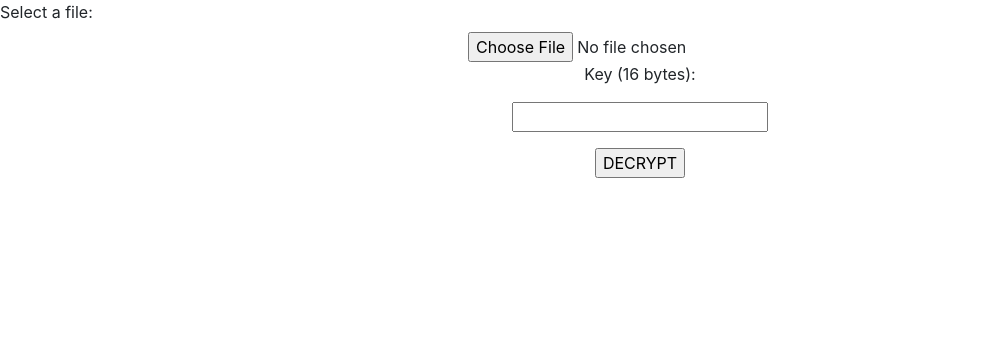
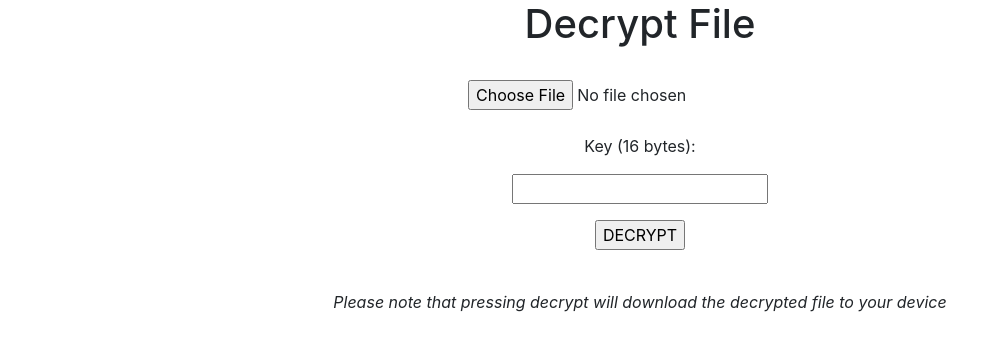
Before and after one commit to preyes1/Encryptfy, a Flask app: page /decrypt-file in a window 1280 px wide. Shown: the part 56-407 px from the top of the page, without its empty margins (0-1008 px from the left). Run offline with Flask 3, Linux system fonts and the light colour scheme.

Commit message:
added html to file pages

```diff
--- a/templates/decrypt_file.html
+++ b/templates/decrypt_file.html
@@ -4,13 +4,18 @@
 
 {%block content%}
 
-<label for="myfile">Select a file:</label>
+<h1 style="text-align: center;">Decrypt File</h1>
+<br>
 
 <form action="#" method="post" enctype="multipart/form-data">
-    <input type="file" id="file" name="file"><br>
+    <input type="file" id="file" name="file" >
+    <br>
+    <br>
     <p>Key (16 bytes): </p>
     <p><input type="text" name="key"/></p>
     <p><input type="submit" value="DECRYPT"/></p>
 
 </form>
+<br>
+<p style="text-align: center;"><i>Please note that pressing decrypt will download the decrypted file to your device</i></p>
 {%endblock%}
```
Also changed, not shown: templates/encrypt_file.html (+7 -2 lines).
